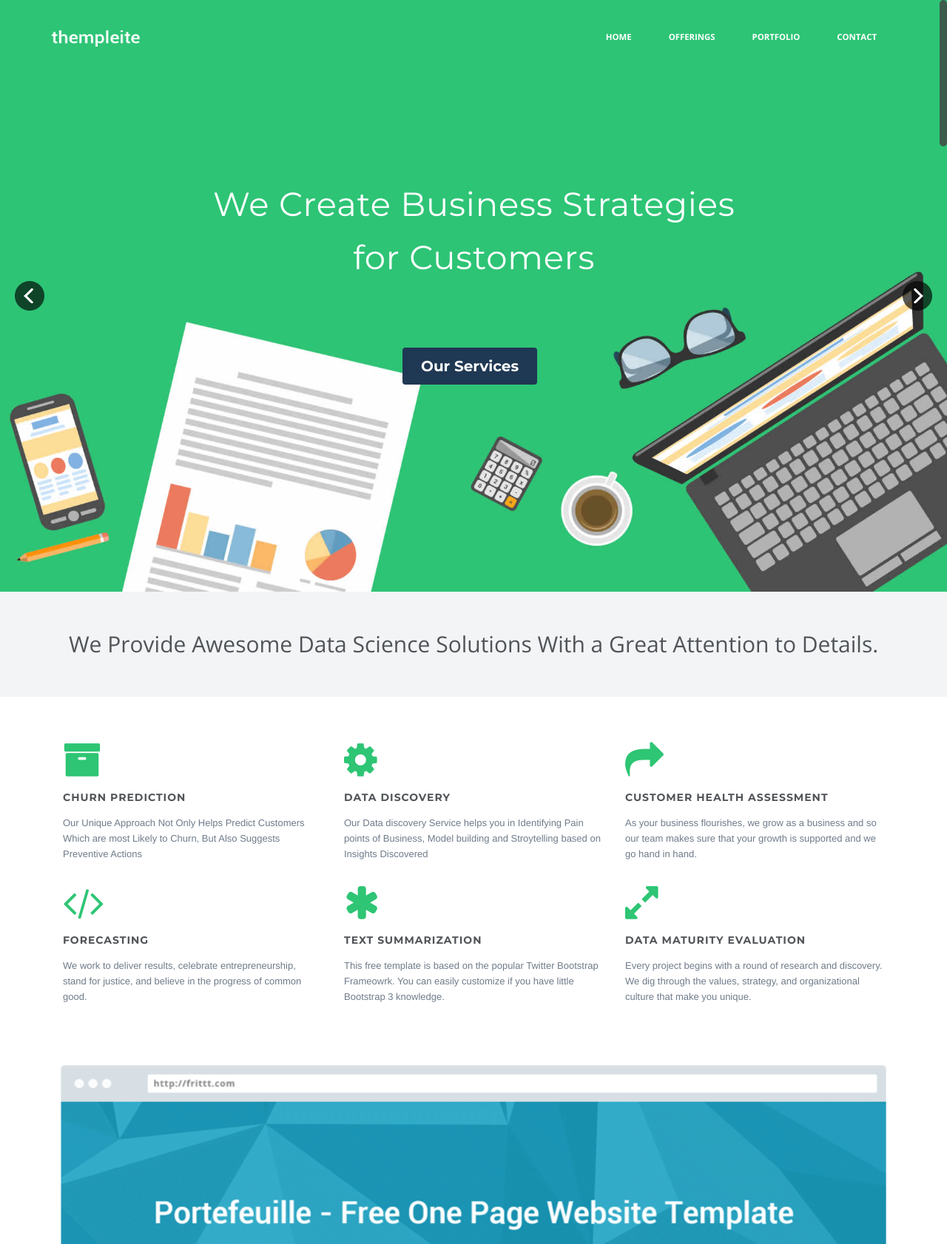
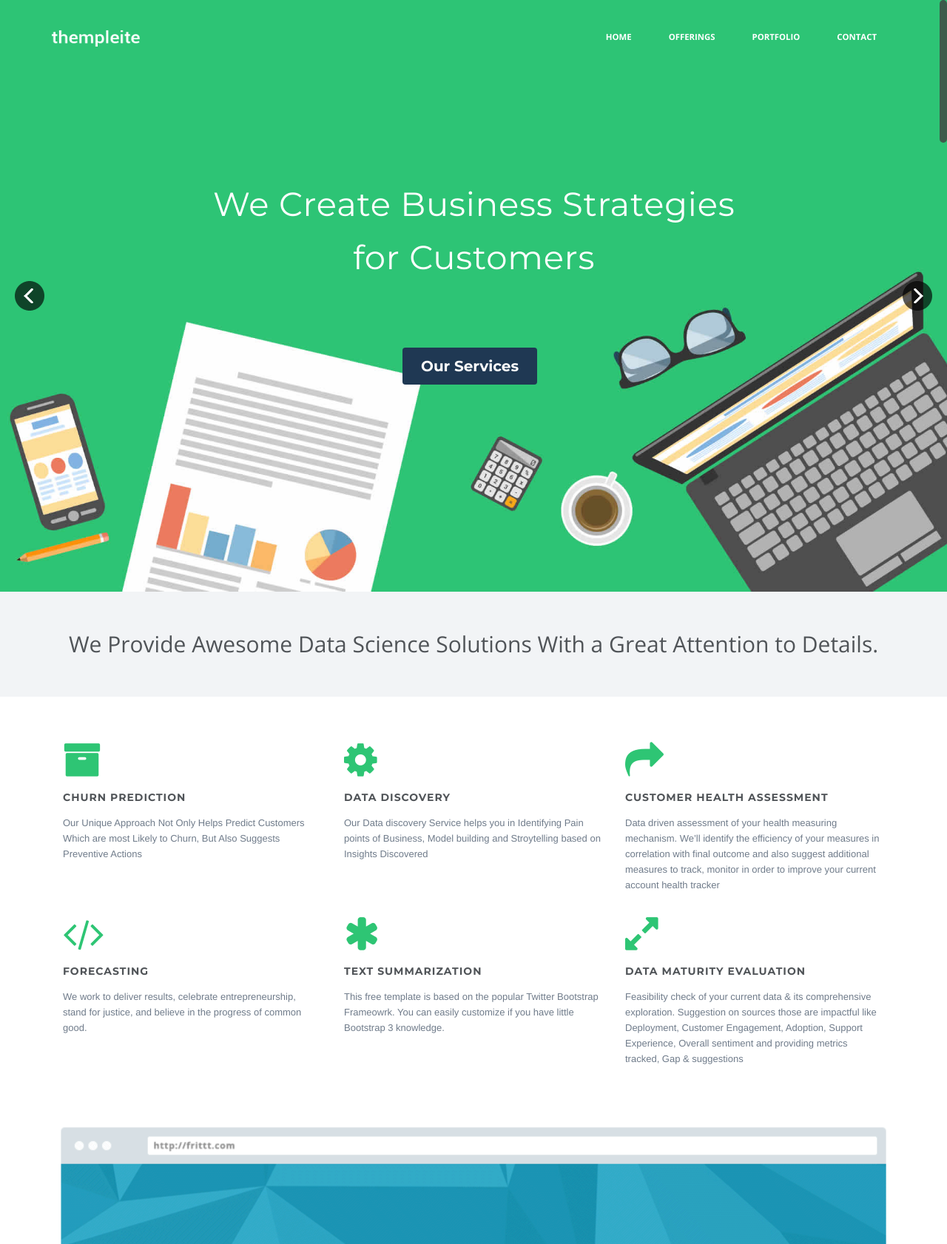
Before and after one commit to ankitgoyalgithub/datatech, a Django app: template portal/templates/index.html in a window 1280 px wide. Shown: the top 1682 px of the page at 74% size. Run offline with Django 3.2, Linux system fonts and the light colour scheme; the template is opened without the code that fills it, so the values that code supplies are empty; some libraries are stand-ins or nearby versions.

Commit message:
statement changes

```diff
--- a/portal/templates/index.html
+++ b/portal/templates/index.html
@@ -140,7 +140,7 @@
                             <h4 class="title">
                                 CUSTOMER HEALTH ASSESSMENT</h4>
                             <p>
-                                As your business flourishes, we grow as a business and so our team makes sure that your growth is supported and we go hand in hand.
+                                Data driven assessment of your health measuring mechanism. We’ll identify the efficiency of your measures in correlation with final outcome and also suggest additional measures to track, monitor in order to improve your current account health tracker
                             </p>
                         </div>
                     </div>
@@ -169,7 +169,7 @@
                             <h4 class="title">
                                 DATA MATURITY EVALUATION</h4>
                             <p>
-                                Every project begins with a round of research and discovery. We dig through the values, strategy, and organizational culture that make you unique.
+                                Feasibility check of your current data & its comprehensive exploration. Suggestion on sources those are impactful like Deployment, Customer Engagement, Adoption, Support Experience, Overall sentiment and providing metrics tracked, Gap & suggestions
                             </p>
                         </div>
                         <div class="clearfix">
```
